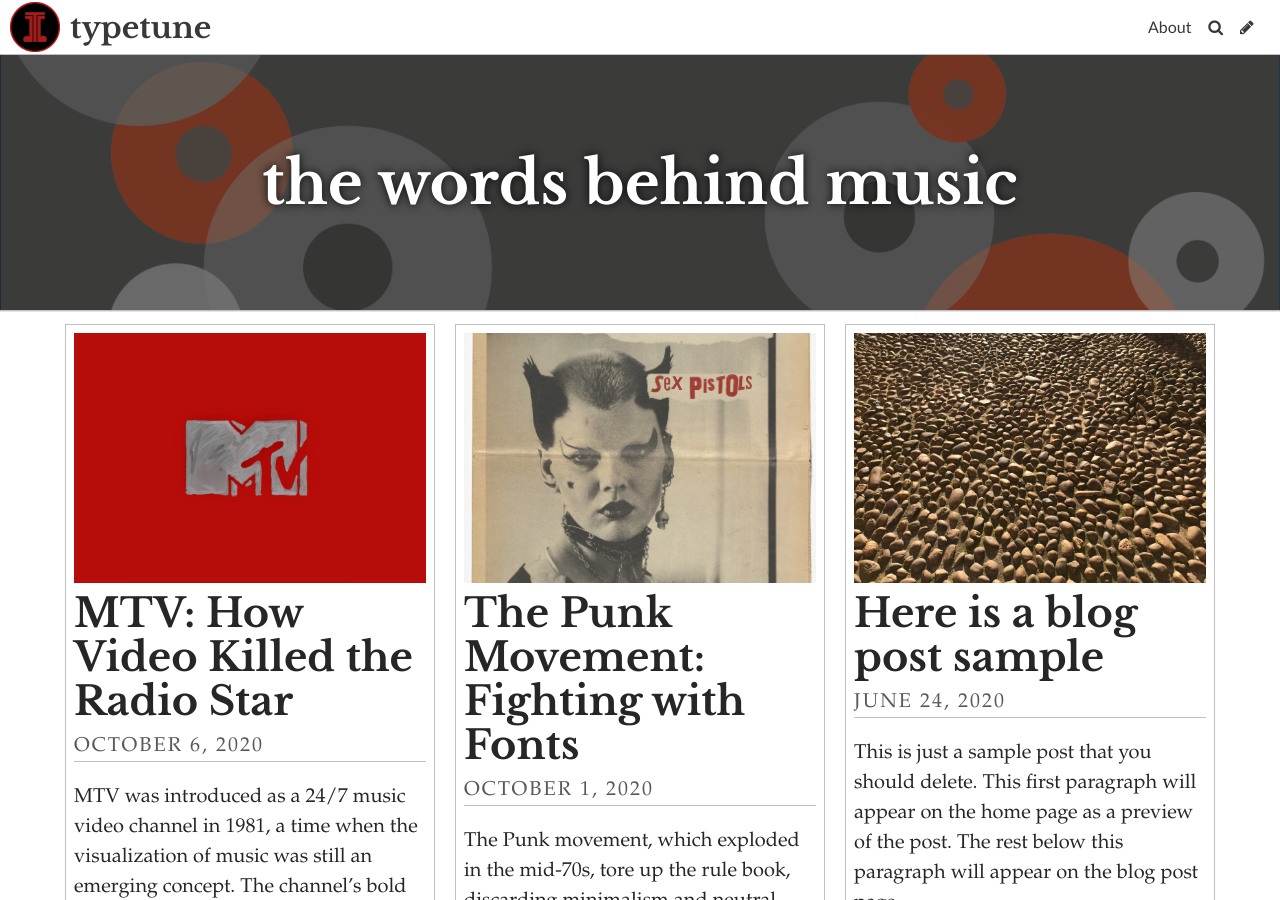
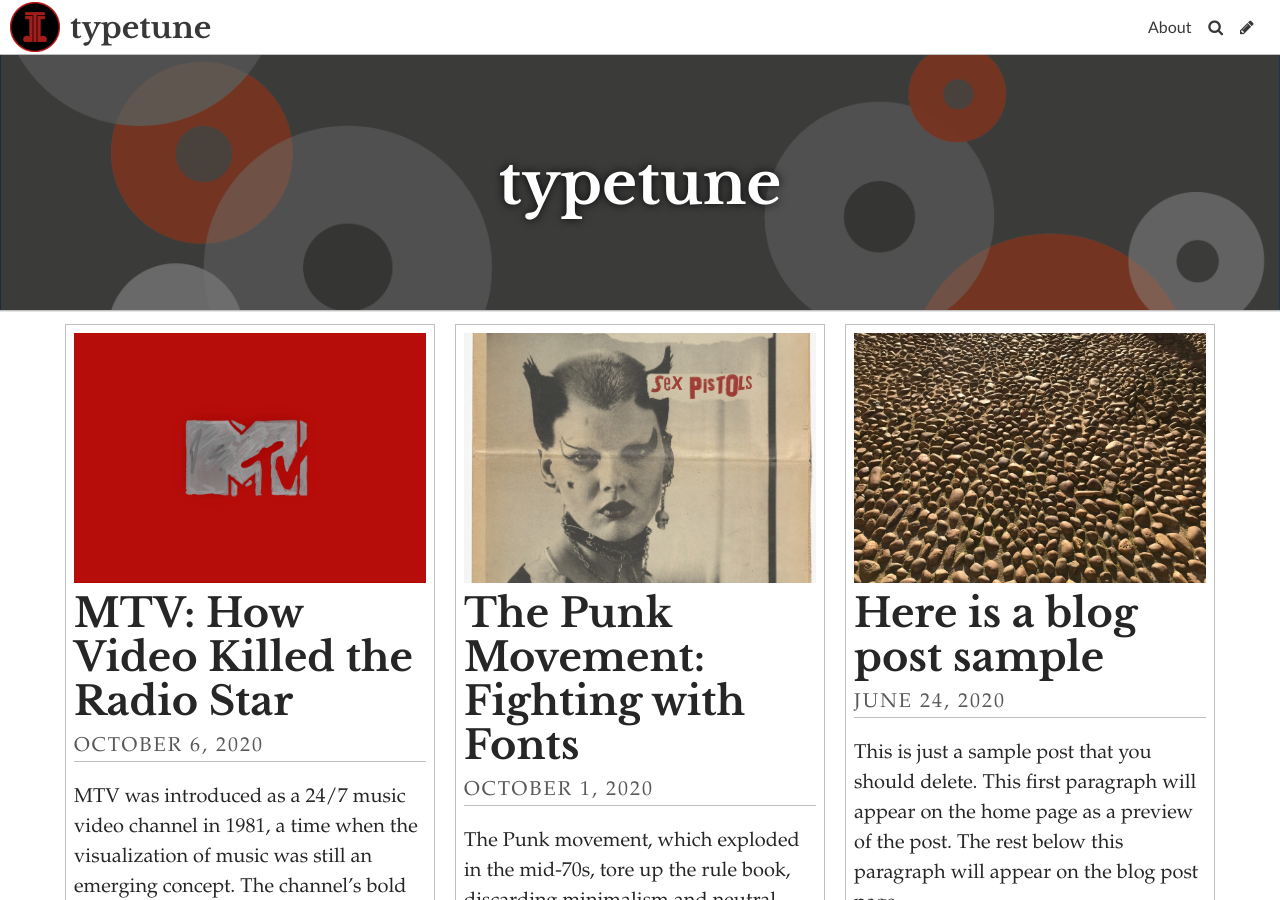
Before and after one commit to lauracutting/typetune, a Jekyll site: the page built from index.html, in a window 1280 px wide and 900 px high. Built offline with Jekyll 4.4.1, drawn with Linux system fonts in a browser that asks for light colours; some web fonts are replaced; the list of posts is cut into pages by our own code.

Commit message:
Update Settings “general”

```diff
--- a/_data/settings.yml
+++ b/_data/settings.yml
@@ -1,6 +1,6 @@
 title: typetune
 description: "A blog exploring typography used in music "
-header_text: "the words behind music "
+header_text: typetune
 footer_text: Copyright 2020 Laura Cutting
 header_feature_image: ../uploads/strip.png
 bannerheight: 20vmax
```
